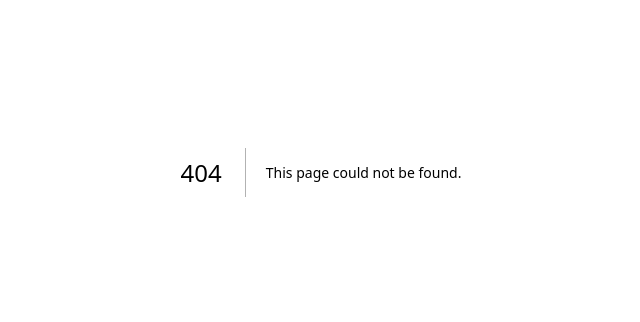
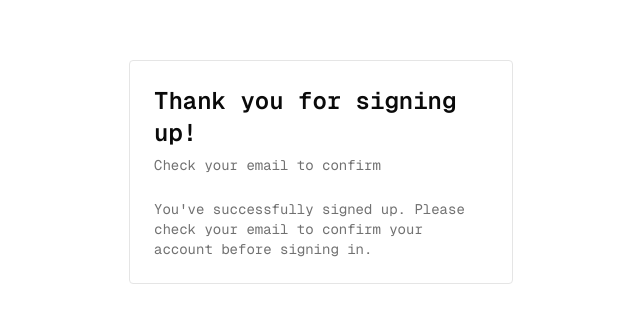
Before and after one commit to welovekiteboarding/zermind, a Next.js app in the folder chat/: page /auth/sign-up-success in a window 1280 px wide. Before the commit this address had no page. Shown: the part 228-550 px from the top of the page, without its empty margins (319-959 px from the left). Built offline with nearby package versions, Linux system fonts and the light colour scheme.

Commit message:
add auth pages and routes

```diff
--- /dev/null
+++ b/chat/middleware.ts
@@ -0,0 +1,19 @@
+import { updateSession } from '@/lib/supabase/middleware'
+import { type NextRequest } from 'next/server'
+
+export async function middleware(request: NextRequest) {
+  return await updateSession(request)
+}
+
+export const config = {
+  matcher: [
+    /*
+     * Match all request paths except for the ones starting with:
+     * - _next/static (static files)
+     * - _next/image (image optimization files)
+     * - favicon.ico (favicon file)
+     * Feel free to modify this pattern to include more paths.
+     */
+    '/((?!_next/static|_next/image|favicon.ico|.*\\.(?:svg|png|jpg|jpeg|gif|webp)$).*)',
+  ],
+}
--- a/chat/package.json
+++ b/chat/package.json
@@ -18,6 +18,7 @@
     "seed": "tsx prisma/seed.ts"
   },
   "dependencies": {
+    "@openrouter/ai-sdk-provider": "^0.7.1",
     "@prisma/client": "^6.9.0",
     "@prisma/extension-accelerate": "^2.0.1",
     "@radix-ui/react-checkbox": "^1.3.2",
@@ -25,6 +26,7 @@
     "@radix-ui/react-label": "^2.1.7",
     "@radix-ui/react-slot": "^1.2.3",
     "@supabase/ssr": "^0.6.1",
+    "@supabase/supabase-js": "^2.50.0",
     "class-variance-authority": "^0.7.1",
     "clsx": "^2.1.1",
     "lucide-react": "^0.513.0",
--- /dev/null
+++ b/chat/src/app/auth/confirm/route.ts
@@ -0,0 +1,30 @@
+import { createClient } from "@/lib/supabase/server";
+import { type EmailOtpType } from "@supabase/supabase-js";
+import { redirect } from "next/navigation";
+import { type NextRequest } from "next/server";
+
+export async function GET(request: NextRequest) {
+  const { searchParams } = new URL(request.url);
+  const token_hash = searchParams.get("token_hash");
+  const type = searchParams.get("type") as EmailOtpType | null;
+  const next = searchParams.get("next") ?? "/";
+
+  if (token_hash && type) {
+    const supabase = await createClient();
+
+    const { error } = await supabase.auth.verifyOtp({
+      type,
+      token_hash,
+    });
+    if (!error) {
+      // redirect user to specified redirect URL or root of app
+      redirect(next);
+    } else {
+      // redirect the user to an error page with some instructions
+      redirect(`/auth/error?error=${error?.message}`);
+    }
+  }
+
+  // redirect the user to an error page with some instructions
+  redirect(`/auth/error?error=No token hash or type`);
+}
--- /dev/null
+++ b/chat/src/app/auth/error/page.tsx
@@ -0,0 +1,36 @@
+import { Card, CardContent, CardHeader, CardTitle } from "@/components/ui/card";
+
+export default async function Page({
+  searchParams,
+}: {
+  searchParams: Promise<{ error: string }>;
+}) {
+  const params = await searchParams;
+
+  return (
+    <div className="flex min-h-svh w-full items-center justify-center p-6 md:p-10">
+      <div className="w-full max-w-sm">
+        <div className="flex flex-col gap-6">
+          <Card>
+            <CardHeader>
+              <CardTitle className="text-2xl">
+                Sorry, something went wrong.
+              </CardTitle>
+            </CardHeader>
+            <CardContent>
+              {params?.error ? (
+                <p className="text-sm text-muted-foreground">
+                  Code error: {params.error}
+                </p>
+              ) : (
+                <p className="text-sm text-muted-foreground">
+                  An unspecified error occurred.
+                </p>
+              )}
+            </CardContent>
+          </Card>
+        </div>
+      </div>
+    </div>
+  );
+}
--- /dev/null
+++ b/chat/src/app/auth/forgot-password/page.tsx
@@ -0,0 +1,11 @@
+import { ForgotPasswordForm } from "@/components/auth/forms/forgot-password-form";
+
+export default function Page() {
+  return (
+    <div className="flex min-h-svh w-full items-center justify-center p-6 md:p-10">
+      <div className="w-full max-w-sm">
+        <ForgotPasswordForm />
+      </div>
+    </div>
+  );
+}
--- /dev/null
+++ b/chat/src/app/auth/login/page.tsx
@@ -0,0 +1,11 @@
+import { LoginForm } from "@/components/auth/forms/login-form";
+
+export default function Page() {
+  return (
+    <div className="flex min-h-svh w-full items-center justify-center p-6 md:p-10">
+      <div className="w-full max-w-sm">
+        <LoginForm />
+      </div>
+    </div>
+  );
+}
--- /dev/null
+++ b/chat/src/app/auth/sign-up-success/page.tsx
@@ -0,0 +1,32 @@
+import {
+  Card,
+  CardContent,
+  CardDescription,
+  CardHeader,
+  CardTitle,
+} from "@/components/ui/card";
+
+export default function Page() {
+  return (
+    <div className="flex min-h-svh w-full items-center justify-center p-6 md:p-10">
+      <div className="w-full max-w-sm">
+        <div className="flex flex-col gap-6">
+          <Card>
+            <CardHeader>
+              <CardTitle className="text-2xl">
+                Thank you for signing up!
+              </CardTitle>
+              <CardDescription>Check your email to confirm</CardDescription>
+            </CardHeader>
+            <CardContent>
+              <p className="text-sm text-muted-foreground">
+                You&apos;ve successfully signed up. Please check your email to
+                confirm your account before signing in.
+              </p>
+            </CardContent>
+          </Card>
+        </div>
+      </div>
+    </div>
+  );
+}
--- /dev/null
+++ b/chat/src/app/auth/sign-up/page.tsx
@@ -0,0 +1,11 @@
+import { SignUpForm } from "@/components/auth/forms/sign-up-form";
+
+export default function Page() {
+  return (
+    <div className="flex min-h-svh w-full items-center justify-center p-6 md:p-10">
+      <div className="w-full max-w-sm">
+        <SignUpForm />
+      </div>
+    </div>
+  );
+}
--- /dev/null
+++ b/chat/src/app/auth/update-password/page.tsx
@@ -0,0 +1,11 @@
+import { UpdatePasswordForm } from "@/components/auth/forms/update-password-form";
+
+export default function Page() {
+  return (
+    <div className="flex min-h-svh w-full items-center justify-center p-6 md:p-10">
+      <div className="w-full max-w-sm">
+        <UpdatePasswordForm />
+      </div>
+    </div>
+  );
+}
--- a/chat/src/app/globals.css
+++ b/chat/src/app/globals.css
@@ -3,113 +3,151 @@
 
 @custom-variant dark (&:is(.dark *));
 
+:root {
+  --background: oklch(1.0000 0 0);
+  --foreground: oklch(0.1448 0 0);
+  --card: oklch(1.0000 0 0);
+  --card-foreground: oklch(0.1448 0 0);
+  --popover: oklch(1.0000 0 0);
+  --popover-foreground: oklch(0.1448 0 0);
+  --primary: oklch(0.5555 0 0);
+  --primary-foreground: oklch(0.9851 0 0);
+  --secondary: oklch(0.9702 0 0);
+  --secondary-foreground: oklch(0.2046 0 0);
+  --muted: oklch(0.9702 0 0);
+  --muted-foreground: oklch(0.5486 0 0);
+  --accent: oklch(0.9702 0 0);
+  --accent-foreground: oklch(0.2046 0 0);
+  --destructive: oklch(0.5830 0.2387 28.4765);
+  --destructive-foreground: oklch(0.9702 0 0);
+  --border: oklch(0.9219 0 0);
+  --input: oklch(0.9219 0 0);
+  --ring: oklch(0.7090 0 0);
+  --chart-1: oklch(0.5555 0 0);
+  --chart-2: oklch(0.5555 0 0);
+  --chart-3: oklch(0.5555 0 0);
+  --chart-4: oklch(0.5555 0 0);
+  --chart-5: oklch(0.5555 0 0);
+  --sidebar: oklch(0.9851 0 0);
+  --sidebar-foreground: oklch(0.1448 0 0);
+  --sidebar-primary: oklch(0.2046 0 0);
+  --sidebar-primary-foreground: oklch(0.9851 0 0);
+  --sidebar-accent: oklch(0.9702 0 0);
+  --sidebar-accent-foreground: oklch(0.2046 0 0);
+  --sidebar-border: oklch(0.9219 0 0);
+  --sidebar-ring: oklch(0.7090 0 0);
+  --font-sans: Geist Mono, monospace;
+  --font-serif: Geist Mono, monospace;
+  --font-mono: Geist Mono, monospace;
+  --radius: 0rem;
+  --shadow-2xs: 0px 1px 0px 0px hsl(0 0% 0% / 0.00);
+  --shadow-xs: 0px 1px 0px 0px hsl(0 0% 0% / 0.00);
+  --shadow-sm: 0px 1px 0px 0px hsl(0 0% 0% / 0.00), 0px 1px 2px -1px hsl(0 0% 0% / 0.00);
+  --shadow: 0px 1px 0px 0px hsl(0 0% 0% / 0.00), 0px 1px 2px -1px hsl(0 0% 0% / 0.00);
+  --shadow-md: 0px 1px 0px 0px hsl(0 0% 0% / 0.00), 0px 2px 4px -1px hsl(0 0% 0% / 0.00);
+  --shadow-lg: 0px 1px 0px 0px hsl(0 0% 0% / 0.00), 0px 4px 6px -1px hsl(0 0% 0% / 0.00);
+  --shadow-xl: 0px 1px 0px 0px hsl(0 0% 0% / 0.00), 0px 8px 10px -1px hsl(0 0% 0% / 0.00);
+  --shadow-2xl: 0px 1px 0px 0px hsl(0 0% 0% / 0.00);
+}
+
+.dark {
+  --background: oklch(0.1448 0 0);
+  --foreground: oklch(0.9851 0 0);
+  --card: oklch(0.2134 0 0);
+  --card-foreground: oklch(0.9851 0 0);
+  --popover: oklch(0.2686 0 0);
+  --popover-foreground: oklch(0.9851 0 0);
+  --primary: oklch(0.5555 0 0);
+  --primary-foreground: oklch(0.9851 0 0);
+  --secondary: oklch(0.2686 0 0);
+  --secondary-foreground: oklch(0.9851 0 0);
+  --muted: oklch(0.2686 0 0);
+  --muted-foreground: oklch(0.7090 0 0);
+  --accent: oklch(0.3715 0 0);
+  --accent-foreground: oklch(0.9851 0 0);
+  --destructive: oklch(0.7022 0.1892 22.2279);
+  --destructive-foreground: oklch(0.2686 0 0);
+  --border: oklch(0.3407 0 0);
+  --input: oklch(0.4386 0 0);
+  --ring: oklch(0.5555 0 0);
+  --chart-1: oklch(0.5555 0 0);
+  --chart-2: oklch(0.5555 0 0);
+  --chart-3: oklch(0.5555 0 0);
+  --chart-4: oklch(0.5555 0 0);
+  --chart-5: oklch(0.5555 0 0);
+  --sidebar: oklch(0.2046 0 0);
+  --sidebar-foreground: oklch(0.9851 0 0);
+  --sidebar-primary: oklch(0.9851 0 0);
+  --sidebar-primary-foreground: oklch(0.2046 0 0);
+  --sidebar-accent: oklch(0.2686 0 0);
+  --sidebar-accent-foreground: oklch(0.9851 0 0);
+  --sidebar-border: oklch(1.0000 0 0);
+  --sidebar-ring: oklch(0.4386 0 0);
+  --font-sans: Geist Mono, monospace;
+  --font-serif: Geist Mono, monospace;
+  --font-mono: Geist Mono, monospace;
+  --radius: 0rem;
+  --shadow-2xs: 0px 1px 0px 0px hsl(0 0% 0% / 0.00);
+  --shadow-xs: 0px 1px 0px 0px hsl(0 0% 0% / 0.00);
+  --shadow-sm: 0px 1px 0px 0px hsl(0 0% 0% / 0.00), 0px 1px 2px -1px hsl(0 0% 0% / 0.00);
+  --shadow: 0px 1px 0px 0px hsl(0 0% 0% / 0.00), 0px 1px 2px -1px hsl(0 0% 0% / 0.00);
+  --shadow-md: 0px 1px 0px 0px hsl(0 0% 0% / 0.00), 0px 2px 4px -1px hsl(0 0% 0% / 0.00);
+  --shadow-lg: 0px 1px 0px 0px hsl(0 0% 0% / 0.00), 0px 4px 6px -1px hsl(0 0% 0% / 0.00);
+  --shadow-xl: 0px 1px 0px 0px hsl(0 0% 0% / 0.00), 0px 8px 10px -1px hsl(0 0% 0% / 0.00);
+  --shadow-2xl: 0px 1px 0px 0px hsl(0 0% 0% / 0.00);
+}
+
 @theme inline {
   --color-background: var(--background);
   --color-foreground: var(--foreground);
-  --font-sans: var(--font-geist-sans);
-  --font-mono: var(--font-geist-mono);
+  --color-card: var(--card);
+  --color-card-foreground: var(--card-foreground);
+  --color-popover: var(--popover);
+  --color-popover-foreground: var(--popover-foreground);
+  --color-primary: var(--primary);
+  --color-primary-foreground: var(--primary-foreground);
+  --color-secondary: var(--secondary);
+  --color-secondary-foreground: var(--secondary-foreground);
+  --color-muted: var(--muted);
+  --color-muted-foreground: var(--muted-foreground);
+  --color-accent: var(--accent);
+  --color-accent-foreground: var(--accent-foreground);
+  --color-destructive: var(--destructive);
+  --color-destructive-foreground: var(--destructive-foreground);
+  --color-border: var(--border);
+  --color-input: var(--input);
+  --color-ring: var(--ring);
+  --color-chart-1: var(--chart-1);
+  --color-chart-2: var(--chart-2);
+  --color-chart-3: var(--chart-3);
+  --color-chart-4: var(--chart-4);
+  --color-chart-5: var(--chart-5);
+  --color-sidebar: var(--sidebar);
+  --color-sidebar-foreground: var(--sidebar-foreground);
+  --color-sidebar-primary: var(--sidebar-primary);
+  --color-sidebar-primary-foreground: var(--sidebar-primary-foreground);
+  --color-sidebar-accent: var(--sidebar-accent);
+  --color-sidebar-accent-foreground: var(--sidebar-accent-foreground);
+  --color-sidebar-border: var(--sidebar-border);
   --color-sidebar-ring: var(--sidebar-ring);
-  --color-sidebar-border: var(--sidebar-border);
-  --color-sidebar-accent-foreground: var(--sidebar-accent-foreground);
-  --color-sidebar-accent: var(--sidebar-accent);
-  --color-sidebar-primary-foreground: var(--sidebar-primary-foreground);
-  --color-sidebar-primary: var(--sidebar-primary);
-  --color-sidebar-foreground: var(--sidebar-foreground);
-  --color-sidebar: var(--sidebar);
-  --color-chart-5: var(--chart-5);
-  --color-chart-4: var(--chart-4);
-  --color-chart-3: var(--chart-3);
-  --color-chart-2: var(--chart-2);
-  --color-chart-1: var(--chart-1);
-  --color-ring: var(--ring);
-  --color-input: var(--input);
-  --color-border: var(--border);
-  --color-destructive: var(--destructive);
-  --color-accent-foreground: var(--accent-foreground);
-  --color-accent: var(--accent);
-  --color-muted-foreground: var(--muted-foreground);
-  --color-muted: var(--muted);
-  --color-secondary-foreground: var(--secondary-foreground);
-  --color-secondary: var(--secondary);
-  --color-primary-foreground: var(--primary-foreground);
-  --color-primary: var(--primary);
-  --color-popover-foreground: var(--popover-foreground);
-  --color-popover: var(--popover);
-  --color-card-foreground: var(--card-foreground);
-  --color-card: var(--card);
+
+  --font-sans: var(--font-sans);
+  --font-mono: var(--font-mono);
+  --font-serif: var(--font-serif);
+
   --radius-sm: calc(var(--radius) - 4px);
   --radius-md: calc(var(--radius) - 2px);
   --radius-lg: var(--radius);
   --radius-xl: calc(var(--radius) + 4px);
-}
 
-:root {
-  --radius: 0.625rem;
-  --background: oklch(0.98 0.01 340);
-  --foreground: oklch(0.15 0.05 340);
-  --card: oklch(1 0 0);
-  --card-foreground: oklch(0.15 0.05 340);
-  --popover: oklch(1 0 0);
-  --popover-foreground: oklch(0.15 0.05 340);
-  --primary: oklch(0.65 0.2 340);
-  --primary-foreground: oklch(0.98 0.01 340);
-  --secondary: oklch(0.95 0.02 340);
-  --secondary-foreground: oklch(0.25 0.08 340);
-  --muted: oklch(0.95 0.02 340);
-  --muted-foreground: oklch(0.55 0.05 340);
-  --accent: oklch(0.92 0.04 340);
-  --accent-foreground: oklch(0.25 0.08 340);
-  --destructive: oklch(0.577 0.245 27.325);
-  --border: oklch(0.9 0.03 340);
-  --input: oklch(0.9 0.03 340);
-  --ring: oklch(0.65 0.2 340);
-  --chart-1: oklch(0.65 0.2 340);
-  --chart-2: oklch(0.6 0.15 320);
-  --chart-3: oklch(0.55 0.12 350);
-  --chart-4: oklch(0.7 0.18 330);
-  --chart-5: oklch(0.75 0.16 345);
-  --sidebar: oklch(0.97 0.015 340);
-  --sidebar-foreground: oklch(0.15 0.05 340);
-  --sidebar-primary: oklch(0.65 0.2 340);
-  --sidebar-primary-foreground: oklch(0.98 0.01 340);
-  --sidebar-accent: oklch(0.92 0.04 340);
-  --sidebar-accent-foreground: oklch(0.25 0.08 340);
-  --sidebar-border: oklch(0.9 0.03 340);
-  --sidebar-ring: oklch(0.65 0.2 340);
-}
-
-.dark {
-  --background: oklch(0.12 0.02 340);
-  --foreground: oklch(0.95 0.01 340);
-  --card: oklch(0.18 0.03 340);
-  --card-foreground: oklch(0.95 0.01 340);
-  --popover: oklch(0.18 0.03 340);
-  --popover-foreground: oklch(0.95 0.01 340);
-  --primary: oklch(0.7 0.18 340);
-  --primary-foreground: oklch(0.12 0.02 340);
-  --secondary: oklch(0.22 0.04 340);
-  --secondary-foreground: oklch(0.9 0.015 340);
-  --muted: oklch(0.22 0.04 340);
-  --muted-foreground: oklch(0.65 0.08 340);
-  --accent: oklch(0.25 0.05 340);
-  --accent-foreground: oklch(0.9 0.015 340);
-  --destructive: oklch(0.704 0.191 22.216);
-  --border: oklch(0.3 0.06 340);
-  --input: oklch(0.3 0.06 340);
-  --ring: oklch(0.7 0.18 340);
-  --chart-1: oklch(0.7 0.18 340);
-  --chart-2: oklch(0.65 0.15 320);
-  --chart-3: oklch(0.6 0.12 350);
-  --chart-4: oklch(0.75 0.16 330);
-  --chart-5: oklch(0.8 0.14 345);
-  --sidebar: oklch(0.15 0.025 340);
-  --sidebar-foreground: oklch(0.9 0.015 340);
-  --sidebar-primary: oklch(0.7 0.18 340);
-  --sidebar-primary-foreground: oklch(0.12 0.02 340);
-  --sidebar-accent: oklch(0.25 0.05 340);
-  --sidebar-accent-foreground: oklch(0.9 0.015 340);
-  --sidebar-border: oklch(0.3 0.06 340);
-  --sidebar-ring: oklch(0.7 0.18 340);
+  --shadow-2xs: var(--shadow-2xs);
+  --shadow-xs: var(--shadow-xs);
+  --shadow-sm: var(--shadow-sm);
+  --shadow: var(--shadow);
+  --shadow-md: var(--shadow-md);
+  --shadow-lg: var(--shadow-lg);
+  --shadow-xl: var(--shadow-xl);
+  --shadow-2xl: var(--shadow-2xl);
 }
 
 @layer base {
--- /dev/null
+++ b/chat/src/app/protected/page.tsx
@@ -0,0 +1,22 @@
+import { redirect } from "next/navigation";
+
+import { LogoutButton } from "@/components/auth/logout-button";
+import { createClient } from "@/lib/supabase/server";
+
+export default async function ProtectedPage() {
+  const supabase = await createClient();
+
+  const { data, error } = await supabase.auth.getUser();
+  if (error || !data?.user) {
+    redirect("/auth/login");
+  }
+
+  return (
+    <div className="flex h-svh w-full items-center justify-center gap-2">
+      <p>
+        Hello <span>{data.user.email}</span>
+      </p>
+      <LogoutButton />
+    </div>
+  );
+}
```
Also changed, not shown: 1 other file (tests, documents, lock files or other folders).
